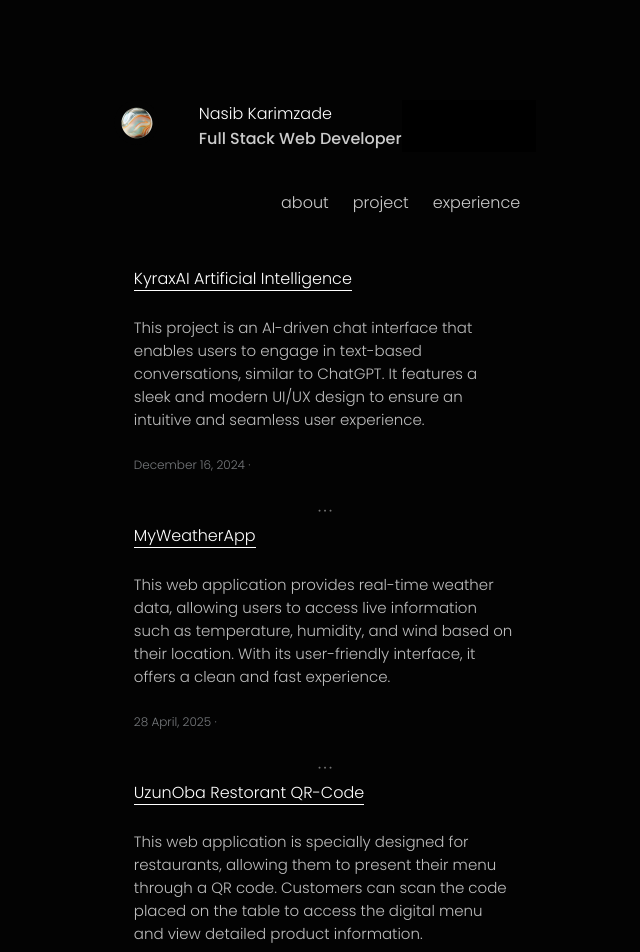
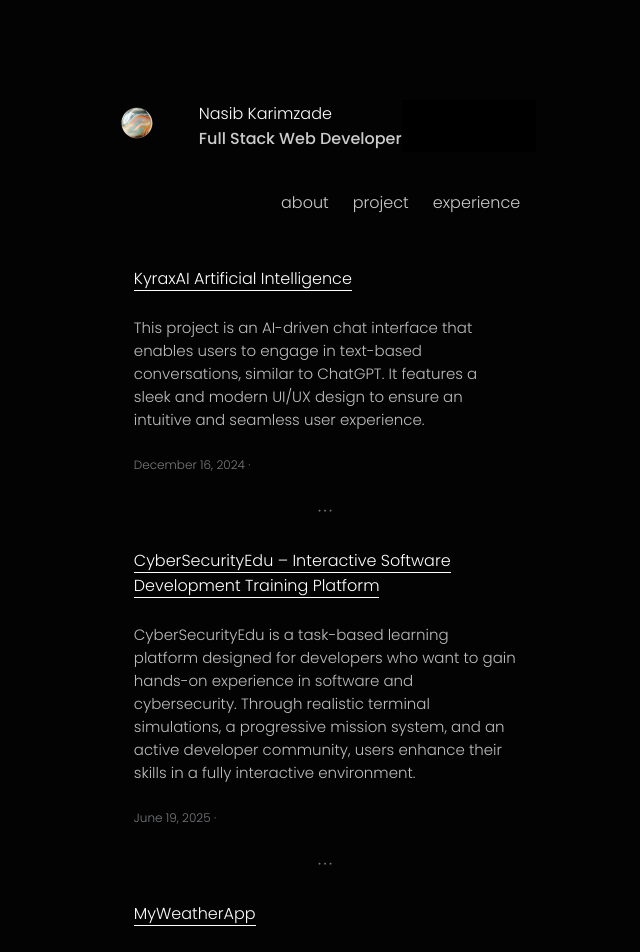
Before and after one commit to nkarimzade/Porfolio, a React (Vite) app: page /project in a window 1280 px wide. Shown: the top 952 px of the page, without its empty margins (315-955 px from the left). Built offline with nearby package versions, Linux system fonts and the light colour scheme.

Commit message:
refactor: update project links and descriptions in Work and Worktwo components

```diff
--- a/src/Pages/Work.jsx
+++ b/src/Pages/Work.jsx
@@ -39,7 +39,26 @@ function Work() {
                 <div class="dot-container">• • •</div>
 
             </div>
+            <br />
 
+            <div className="proje-tanitim">
+                <a target="_blank" className="Tittle" href="https://cybersecurityedu.vercel.app/">
+                    CyberSecurityEdu – Interactive Software Development Training Platform
+                </a>
+                <br /><br />
+                <p className="paragraf">
+                    CyberSecurityEdu is a task-based learning platform designed for developers who want to gain hands-on experience in software and cybersecurity.
+                    Through realistic terminal simulations, a progressive mission system, and an active developer community, users enhance their skills in a fully interactive environment.
+                </p>
+                <br />
+
+
+                <p className="tarih">June 19, 2025 ·</p>
+                <br />
+                <div className="dot-container">• • •</div>
+            </div>
+
+            <br />
             <div className="proje-tanitim">
                 <a target='_blank' className="Tittle" href="https://myweatherapp-nk.vercel.app/">MyWeatherApp</a>
                 <br /><br />
@@ -51,17 +70,7 @@ function Work() {
                 <br />
                 <div className="dot-container">• • •</div>
             </div>
-            <div className="proje-tanitim">
-                <a target='_blank' className="Tittle" href="https://uzunoba.vercel.app/">UzunOba Restorant QR-Code</a>
-                <br /><br />
-                <p className="paragraf">
-                    This web application is specially designed for restaurants, allowing them to present their menu through a QR code. Customers can scan the code placed on the table to access the digital menu and view detailed product information.
-                </p>
-                <br />
-                <p className="tarih">4 February  , 2025 ·</p>
-                <br />
-                <div className="dot-container">• • •</div>
-            </div>
+
             <div style={{ textAlign: 'center', marginTop: '40px', display: 'flex', justifyContent: 'center', gap: '20px', alignItems: 'center', marginBottom: '50px' }}>
                 <Link to="/project" className=" page-link"> <div >
                     <FaChevronLeft />
@@ -76,7 +85,7 @@ function Work() {
                 </Link>
 
             </div>
-<br />
+            <br />
         </div>
     )
 }
--- a/src/Pages/Worktwo.jsx
+++ b/src/Pages/Worktwo.jsx
@@ -41,7 +41,7 @@ function Worktwo() {
         <br />
         <div className="dot-container">• • •</div>
       </div>
-
+      <br />
       <div className="proje-tanitim">
         <a target="_blank" className="Tittle" href="https://gazoz-seven.vercel.app/">Çankırı Soda</a>
         <br /><br />
@@ -52,6 +52,18 @@ function Worktwo() {
         <p className="tarih">8 May , 2025 ·</p>
         <br />
         <div className="dot-container">• • •</div>
+        <br />
+        <div className="proje-tanitim">
+          <a target='_blank' className="Tittle" href="https://uzunoba.vercel.app/">UzunOba Restorant QR-Code</a>
+          <br /><br />
+          <p className="paragraf">
+            This web application is specially designed for restaurants, allowing them to present their menu through a QR code. Customers can scan the code placed on the table to access the digital menu and view detailed product information.
+          </p>
+          <br />
+          <p className="tarih">4 February  , 2025 ·</p>
+          <br />
+          <div className="dot-container">• • •</div>
+        </div>
       </div>
 
       <div style={{
```
Also changed, not shown: src/App.css (line endings or trailing spaces).
